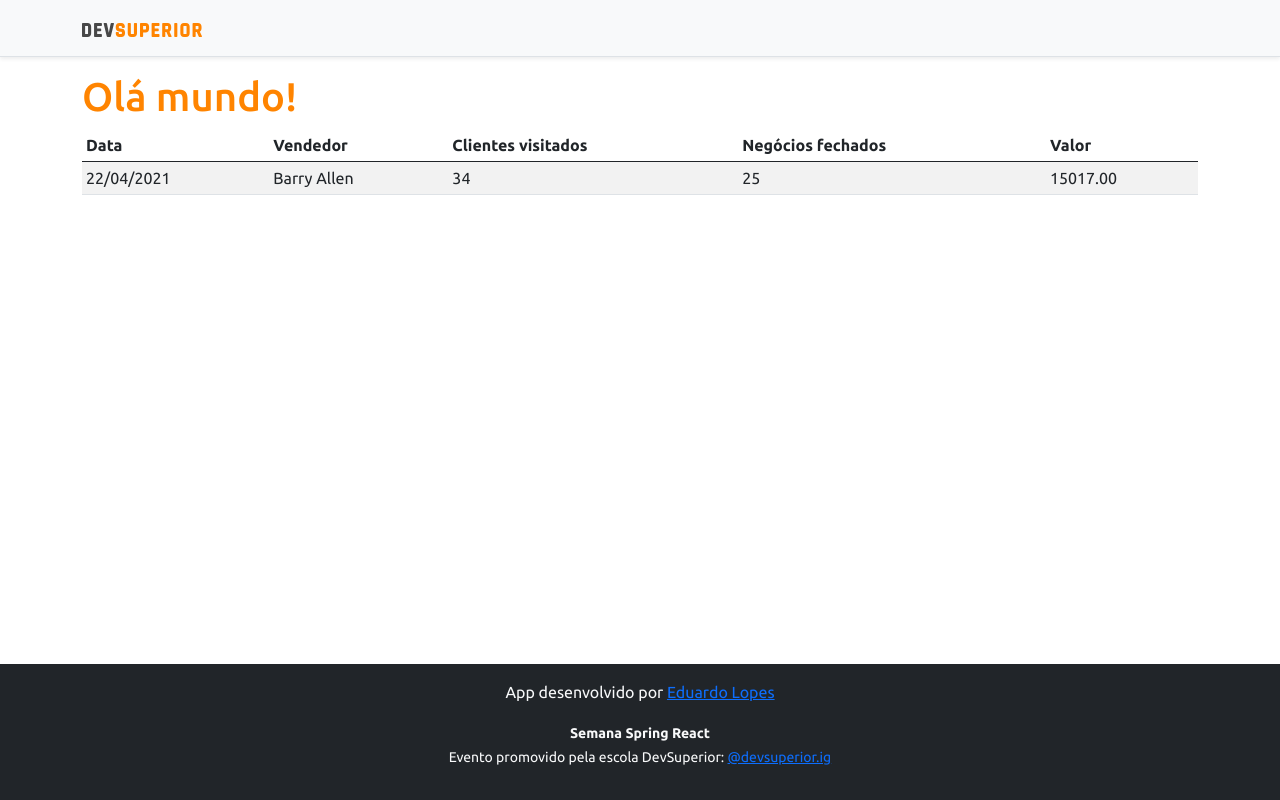
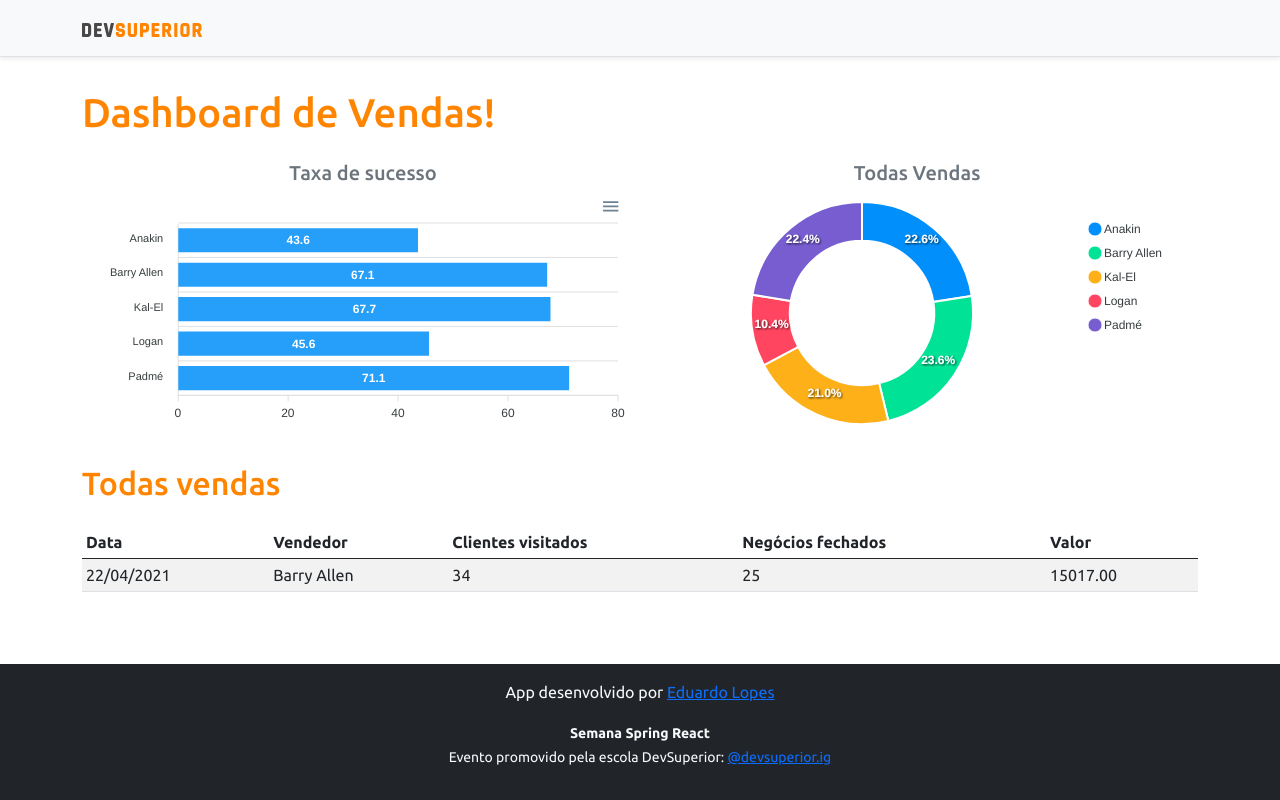
Before and after one commit to EduardoLopes00/projeto-sds3, a React (Create React App) app in the folder frontend/: page / in a window 1280 px wide. Built offline with nearby package versions, Linux system fonts and the light colour scheme.

Commit message:
Static charts

```diff
--- a/frontend/package.json
+++ b/frontend/package.json
@@ -14,11 +14,13 @@
     "@types/node": "^12.0.0",
     "@types/react": "^17.0.0",
     "@types/react-dom": "^17.0.0",
+    "apexcharts": "^3.26.1",
     "bootstrap": "^5.0.0",
     "botstrap": "^0.20.1",
     "jquery": "1.9.1",
     "popper.js": "^1.16.1",
     "react": "^17.0.2",
+    "react-apexcharts": "^1.3.9",
     "react-dom": "^17.0.2",
     "react-scripts": "4.0.3",
     "typescript": "^4.1.2",
--- a/frontend/src/App.tsx
+++ b/frontend/src/App.tsx
@@ -1,4 +1,6 @@
+import BarChart from "components/BarChart";
 import DataTable from "components/DataTable";
+import DonutChart from "components/DonutChart";
 import Footer from "components/footer";
 import NavBar from "components/navbar";
 
@@ -7,7 +9,24 @@
     <>
       <NavBar />
       <div className="container">
-        <h1 className="text-primary" >Olá mundo!</h1>
+        <h1 className="text-primary py-3" >Dashboard de Vendas!</h1>
+
+        <div className="row px-3">
+          <div className="col-sm-6">
+            <h5 className="text-center text-secondary">Taxa de sucesso</h5>
+            <BarChart />
+
+          </div>
+          <div className="col-sm-6">
+            <h5 className="text-center text-secondary">Todas Vendas</h5>
+            <DonutChart />
+
+          </div>
+        </div>
+
+        <div className="py-3">
+          <h2 className="text-primary">Todas vendas</h2>
+        </div>
 
         <DataTable />
       </div>
--- /dev/null
+++ b/frontend/src/components/BarChart/index.tsx
@@ -0,0 +1,36 @@
+import Chart from 'react-apexcharts'
+
+const BarChart = () => {
+    const options = {
+        plotOptions: {
+            bar: {
+                horizontal: true,
+            }
+        },
+    };
+
+    const mockData = {
+        labels: {
+            categories: ['Anakin', 'Barry Allen', 'Kal-El', 'Logan', 'Padmé']
+        },
+        series: [
+            {
+                name: "% Sucesso",
+                data: [43.6, 67.1, 67.7, 45.6, 71.1]
+            }
+        ]
+    };
+
+    return (
+        <>
+            <Chart
+                options={{ ...options, xaxis: mockData.labels}}
+                series={mockData.series}
+                type="bar"
+                height="240"
+            />
+        </>
+    );
+}
+
+export default BarChart;
--- /dev/null
+++ b/frontend/src/components/DonutChart/index.tsx
@@ -0,0 +1,27 @@
+import Chart from 'react-apexcharts'
+
+const DonutChart = () => {
+    const mockData = {
+        series: [477138, 499928, 444867, 220426, 473088],
+        labels: ['Anakin', 'Barry Allen', 'Kal-El', 'Logan', 'Padmé']
+    }
+
+    const options = {
+        legend: {
+            show: true
+        }
+    }
+
+    return (
+        <>
+            <Chart
+                options={{ ...options, labels: mockData.labels}}
+                series={mockData.series}
+                type="donut"
+                height="240"
+            />
+        </>
+    );
+}
+
+export default DonutChart;
```
Also changed, not shown: 1 other file (tests, documents, lock files or other folders).
